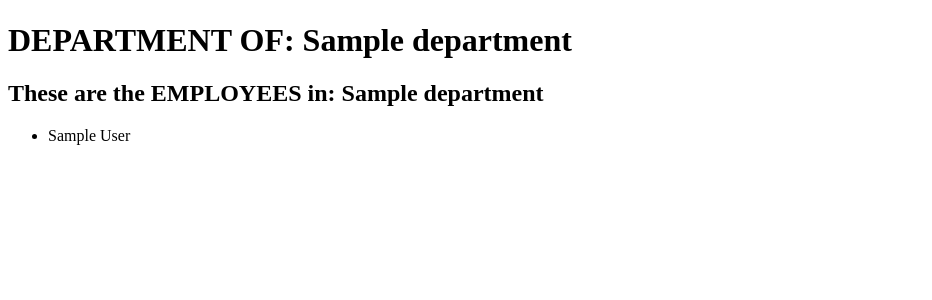
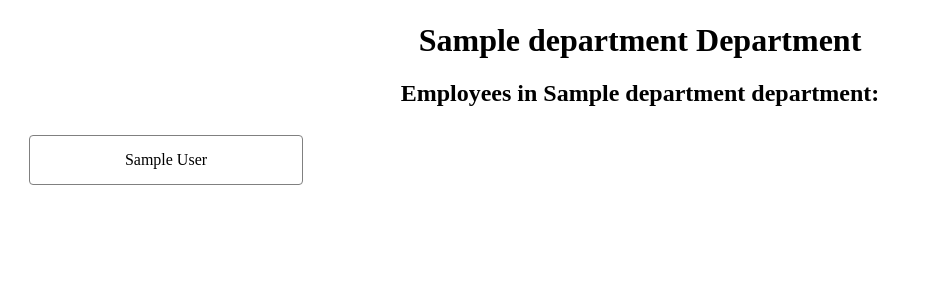
Before and after one commit to IndomitableIbises/Bangazon-Sprint-2, a Django app: page /bang/departments/1/ in a window 1280 px wide. Shown: the part 119-419 px from the top of the page, without its empty margins (0-932 px from the left). Run offline with Django 3.2, Linux system fonts and the light colour scheme; tables that the repository leaves empty hold one stand-in row (Sample ...).

Commit message:
finished styling for deparment and employee list, detail, and form

```diff
--- /dev/null
+++ b/app/bang/static/bang/department.css
@@ -0,0 +1,109 @@
+/* Department List CSS */
+
+.department_list{
+    widows: 100%;
+    margin: 8px auto;
+    text-align: center;
+}
+
+.department_list ul {
+    list-style-type: none;
+    width: 100%;
+    padding-left: 0;
+}
+
+.department_list li{
+    width: 30%;
+    float: left;
+    margin: 0 1.66%;
+    padding-left: 0;
+    text-align: center;
+}
+
+.department_list li a{
+    margin:0px auto;
+    text-decoration: none;
+    color: black;
+}
+
+.department_card{
+    margin: 8px;
+    padding: 4px;
+    border-radius: 4px;
+    border: 1px solid grey;
+    height: 40px;
+    display: flex;
+    align-content: center;
+    justify-content: center;
+    flex-direction: column;
+}
+
+.department_card p{
+    width: 100%;
+    margin-top:0px;
+    margin-bottom: 0px;
+}
+
+.float_clear{
+    clear:both;
+}
+
+/* Department Detail CSS */
+.department_detail{
+    width:100%;
+    text-align: center;
+}
+
+.department_detail ul {
+    list-style-type: none;
+    width: 100%;
+    padding-left: 0;
+}
+
+.department_detail li{
+    width: 23%;
+    float: left;
+    margin: 0 1%;
+    padding-left: 0;
+    text-align: center;
+}
+
+.department_detail li a{
+    margin:0px auto;
+    text-decoration: none;
+    color: black;
+}
+
+.employee_card{
+    margin: 8px;
+    padding: 4px;
+    border-radius: 4px;
+    border: 1px solid grey;
+    height: 40px;
+    display: flex;
+    align-content: center;
+    justify-content: center;
+    flex-direction: column;
+}
+
+.employee_card p{
+    width: 100%;
+    margin-top:0px;
+    margin-bottom: 0px;
+}
+
+/* Department Form CSS */
+
+.department_form {
+    width: 50%;
+    margin: 0 auto;
+    text-align: center;
+    display: flex;
+    flex-direction: column;
+    align-content: center;
+}
+
+.department_form input{
+    margin-top:8px;
+    margin-right:auto;
+}
--- a/app/bang/templates/bang/department_detail.html
+++ b/app/bang/templates/bang/department_detail.html
@@ -4,14 +4,26 @@
 {% block main_stuff %}
 {% include "bang/navbar.html" with nav_location=location %}
 
-<h1>DEPARTMENT OF: {{department.dept_name}}</h1>
 
-<h2> These are the EMPLOYEES in: {{department.dept_name}} </h2>
+{% load static %}
+
+<link rel="stylesheet" type="text/css" href="{% static 'bang/department.css' %}">
+
+<div class='department_detail'>
+    <h1>{{department.dept_name}} Department</h1>
+
+    <h2> Employees in {{department.dept_name}} department:</h2>
     <ul>
         {% for employee in department.employees_set.all %}
         <li>
-        {{employee.first_name}} {{employee.last_name}}
+            <a href="{% url 'bang:employees_detail' employee.id %}">
+                <div class='employee_card'>
+                    <p>{{employee.first_name}} {{employee.last_name}}</p>
+                </div>
+            </a>
         </li>
         {% endfor %}
     </ul>
+    <div class='float_clear'></div>
+</div>
 {% endblock main_stuff %}
--- a/app/bang/templates/bang/employees_form.html
+++ b/app/bang/templates/bang/employees_form.html
@@ -3,14 +3,18 @@
 
 {% block main_stuff %}
 
+{% load static %}
 
+<link rel="stylesheet" type="text/css" href="{% static 'bang/employee.css' %}">
 
+<div class='employee_form'>
 <h3>Add/Edit an Employee</h3>
 
 <form method='post'>
     {% csrf_token %}
     {{ form }}
+    <br>
     <input type="submit" value="Save Employee">
   </form>
-
+</div>
 {% endblock main_stuff %}
```
Also changed, not shown: app/bang/static/bang/employee.css (added, +114 -0 lines), app/bang/templates/bang/department_form.html (+5 -2 lines), app/bang/templates/bang/department_list.html (+15 -2 lines), app/bang/templates/bang/employees_detail.html (+16 -3 lines), app/bang/templates/bang/employees_list.html (+18 -6 lines). Lines whose indentation alone changed are shown as unchanged.
